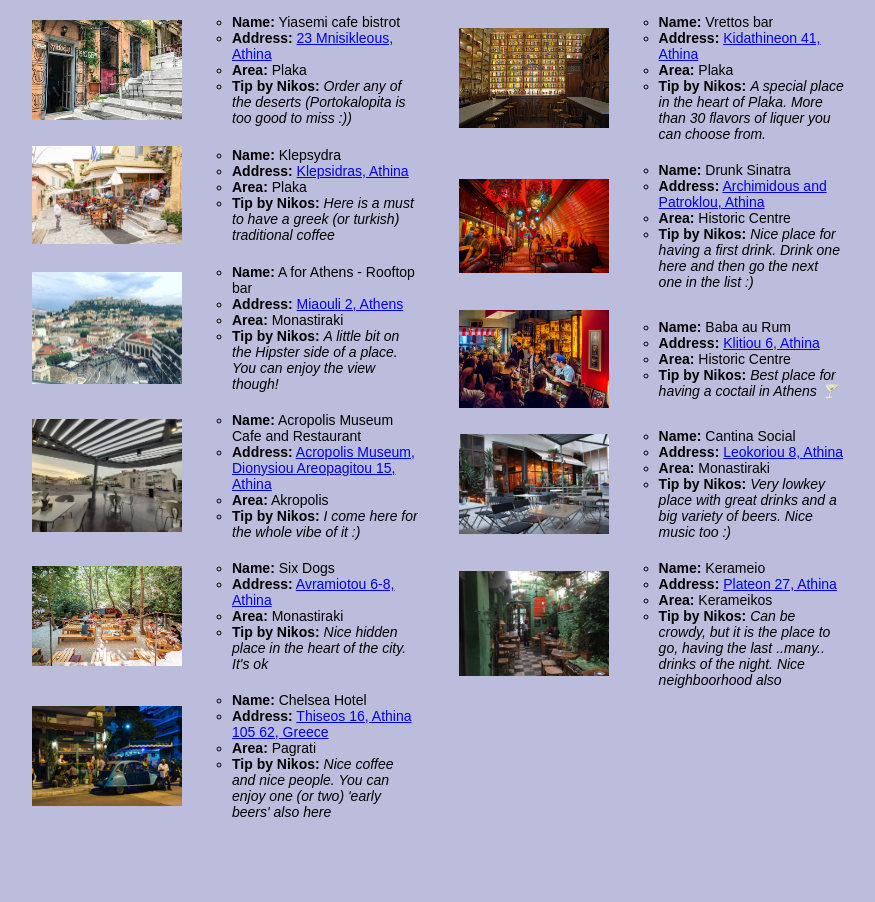
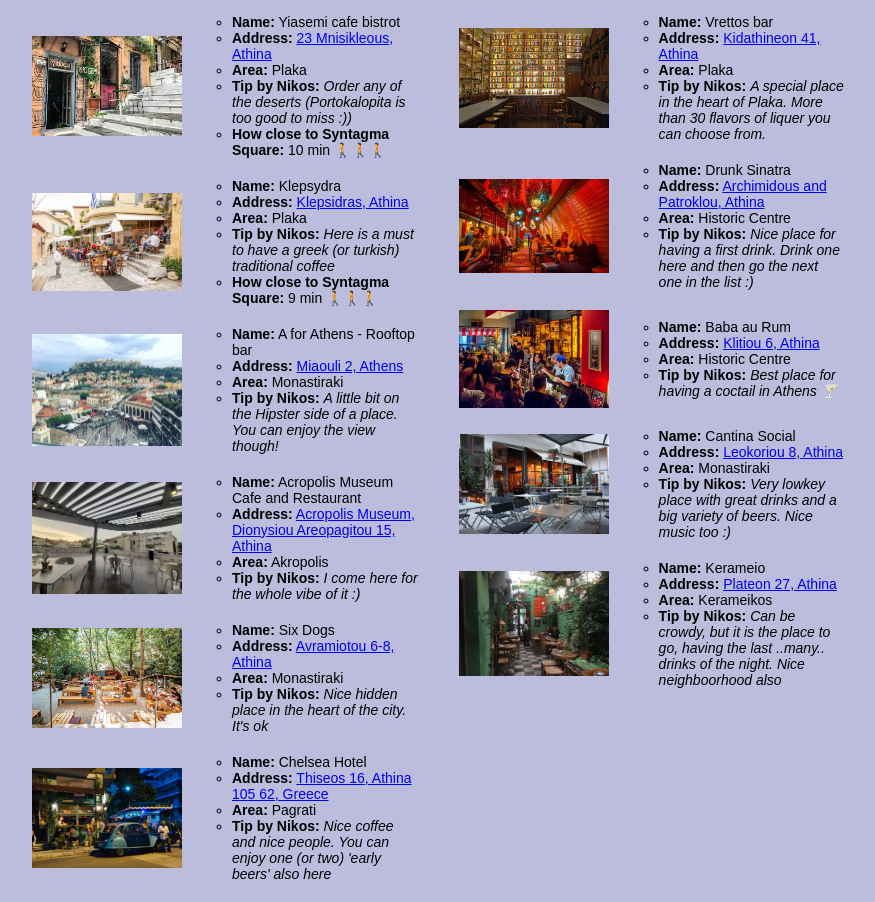
Before and after one commit to Bako-Misc/exploring_athens, a plain HTML site: page caffee.html in a window 1280 px wide. Shown: the whole page, without its empty margins (8-883 px from the left). Before the commit the page ends 840 px from the top, so only its background shows below. Drawn offline with Linux system fonts and the light colour scheme.

Commit message:
trying to achieve

```diff
--- a/caffee.html
+++ b/caffee.html
@@ -22,6 +22,7 @@
                     </li>
                     <li><strong>Area:</strong> Plaka</li>
                     <li><strong>Tip by Nikos:</strong> <em>Order any of the deserts (Portokalopita is too good to miss :))</em></li>
+                    <li><strong>How close to Syntagma Square: </strong>10 min 🚶🚶🚶</li>
                 </ul>
             </li>
             <!-- Klepsydra -->
@@ -34,6 +35,8 @@
                     </li>
                     <li><strong>Area:</strong> Plaka</li>
                     <li><strong>Tip by Nikos:</strong> <em>Here is a must to have a greek (or turkish) traditional coffee</em></li>
+                    <li><strong>How close to Syntagma Square: </strong>9 min 🚶🚶🚶</li>
+
                 </ul>
             </li>
             <!-- A for Athens - Rooftop bar -->
```
Also changed, not shown: index.html (+1 -0 lines).
